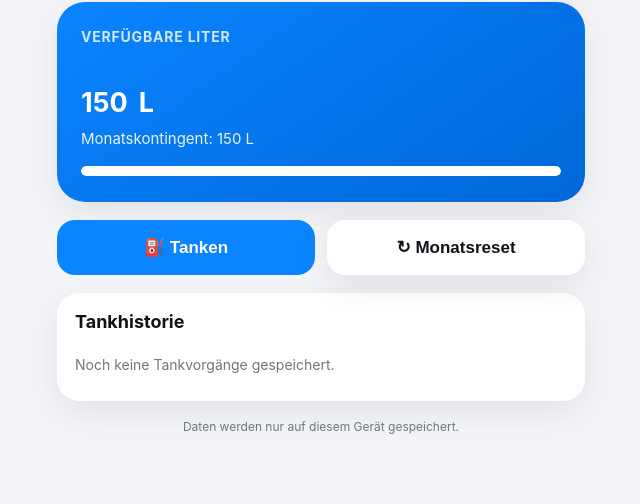
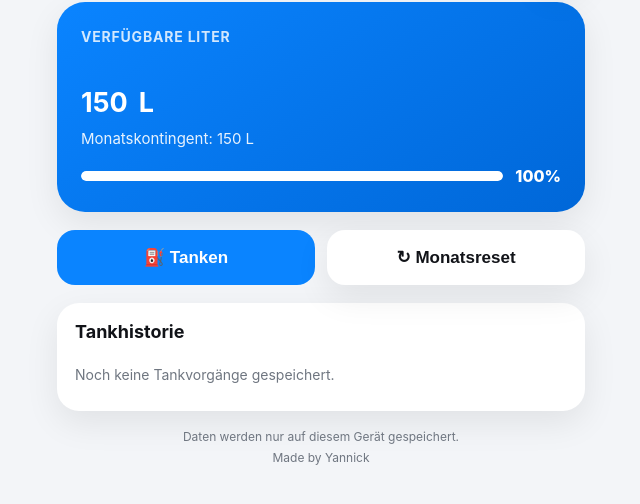
Before and after one commit to Becya032/tankkarte, a plain HTML site: page index.html in a window 1280 px wide. Shown: the part 88-592 px from the top of the page, without its empty margins (319-959 px from the left). Drawn offline with Linux system fonts and the light colour scheme.

Commit message:
Add files via upload

```diff
--- a/index.html
+++ b/index.html
@@ -45,7 +45,9 @@
     .liters{font-size:64px;font-weight:850;letter-spacing:-3px;line-height:1;margin:12px 0 8px}
     .liters span{font-size:27px;font-weight:700;letter-spacing:0}
     .sub{opacity:.9;font-size:15px}
-    .progress{height:10px;background:rgba(255,255,255,.24);border-radius:999px;margin-top:18px;overflow:hidden}
+    .progress-row{display:flex;align-items:center;gap:12px;margin-top:18px}
+    .progress{height:10px;background:rgba(255,255,255,.24);border-radius:999px;overflow:hidden;flex:1}
+    .progress-pct{min-width:46px;text-align:right;font-size:16px;font-weight:800;color:white}
     .progress > div{height:100%;background:white;border-radius:999px;transition:width .25s ease}
     .actions{display:grid;grid-template-columns:1fr 1fr;gap:12px;margin-bottom:18px}
     button.primary,button.secondary,button.danger{
@@ -100,7 +102,7 @@
       <div class="eyebrow">Verfügbare Liter</div>
       <div class="liters"><span id="remaining">150</span> <span>L</span></div>
       <div class="sub" id="monthLabel">Monatskontingent: 150 L</div>
-      <div class="progress"><div id="progressBar"></div></div>
+      <div class="progress-row"><div class="progress"><div id="progressBar"></div></div><div class="progress-pct" id="progressPct">100%</div></div>
     </section>
 
     <div class="actions">
@@ -113,7 +115,7 @@
       <div id="history"></div>
     </section>
 
-    <div class="foot">Daten werden nur auf diesem Gerät gespeichert.</div>
+    <div class="foot">Daten werden nur auf diesem Gerät gespeichert.<br><span style="display:inline-block;margin-top:6px">Made by Yannick</span></div>
   </div>
 
   <dialog id="fuelDialog">
@@ -195,6 +197,7 @@
       document.getElementById("monthLabel").textContent = `Monatskontingent: ${fmt(state.allowance)} L`;
       const pct = Math.max(0, Math.min(100, state.allowance ? (state.remaining/state.allowance)*100 : 0));
       document.getElementById("progressBar").style.width = pct + "%";
+      document.getElementById("progressPct").textContent = `${Math.round(pct)}%`;
       document.getElementById("resetText").textContent =
         `Der verfügbare Betrag wird auf ${fmt(state.allowance)} L zurückgesetzt.`;
 
```
